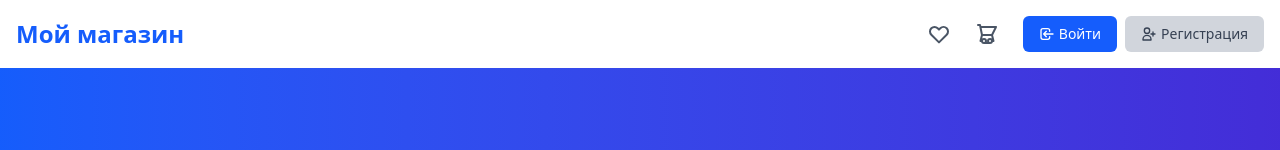
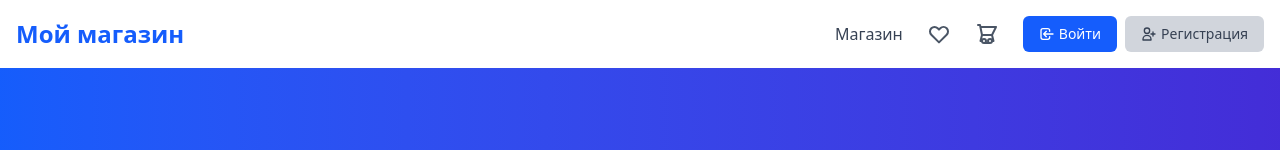
Before and after one commit to sugrobov/full-stack-app, a React (Vite) app in the folder client/: page / in a window 1280 px wide. Shown: the top 150 px of the page. Built offline with nearby package versions, Linux system fonts and the light colour scheme; no server answers.

Commit message:
feat: add 'Shop' link to header navigation

```diff
--- a/client/src/components/Header.jsx
+++ b/client/src/components/Header.jsx
@@ -28,6 +28,9 @@ const Header = () => {
         <Link to="/" className="text-2xl font-bold text-blue-600">Мой магазин</Link>
 
         <nav className="flex items-center space-x-6">
+          <Link to="/shop" className="text-gray-700 hover:text-blue-600 transition-colors">
+            Магазин
+          </Link>
           <Link to="/favorites" className="relative">
             <svg className="w-6 h-6 text-gray-600 hover:text-red-500 transition" fill="none" stroke="currentColor" viewBox="0 0 24 24">
               <path strokeLinecap="round" strokeLinejoin="round" strokeWidth={2} d="M4.318 6.318a4.5 4.5 0 000 6.364L12 20.364l7.682-7.682a4.5 4.5 0 00-6.364-6.364L12 7.636l-1.318-1.318a4.5 4.5 0 00-6.364 0z" />
```
